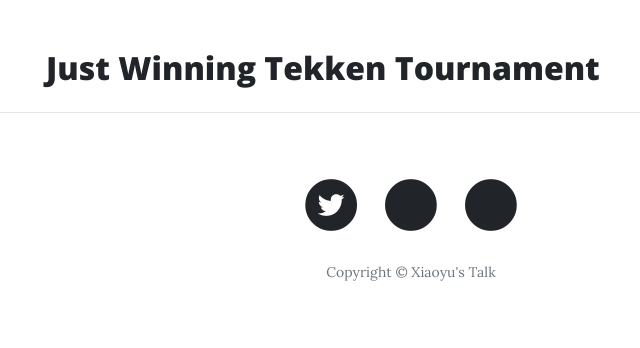
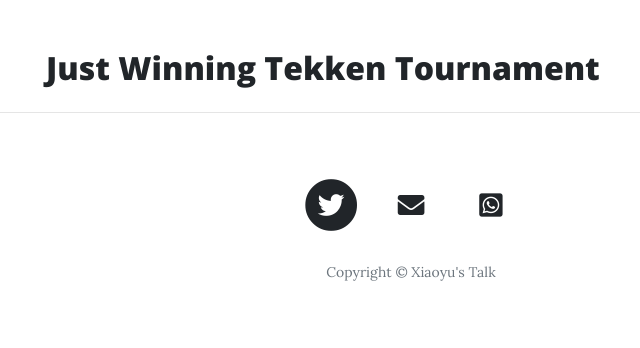
Before and after one commit to AamanPrime/Aaman_Blog, a Flask app: page /about in a window 1280 px wide. Shown: the part 533-881 px from the top of the page, without its empty margins (229-869 px from the left). Run offline with Flask 2, Linux system fonts and the light colour scheme; some libraries are stand-ins or nearby versions.

Commit message:
Update base.html

```diff
--- a/templates/base.html
+++ b/templates/base.html
@@ -100,7 +100,7 @@
             <li class="list-inline-item">
               <a href="mailto:aamanprime@gmail.com">
                 <span class="fa-stack fa-lg">
-                  <i class="fas fa-circle fa-stack-2x"></i>
+
                   <i class="fas fa-envelope"></i>
                 </span>
               </a>
@@ -108,7 +108,7 @@
             <li class="list-inline-item">
               <a href="https://web.whatsapp.com/919773783714?text=Hello+TheMn">
                 <span class="fa-stack fa-lg">
-                  <i class="fas fa-circle fa-stack-2x"></i>
+
                   <i class="fab fa-whatsapp-square"></i>
                 </span>
               </a>
```
